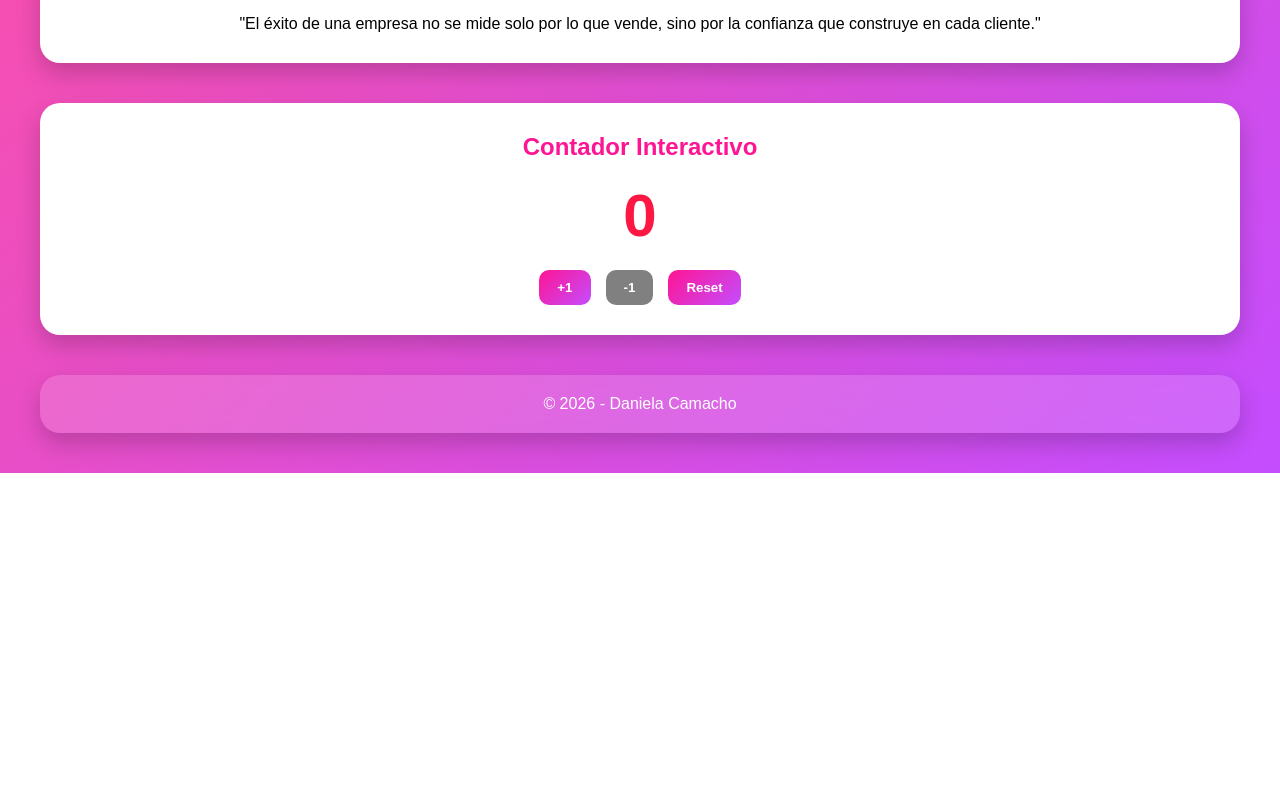
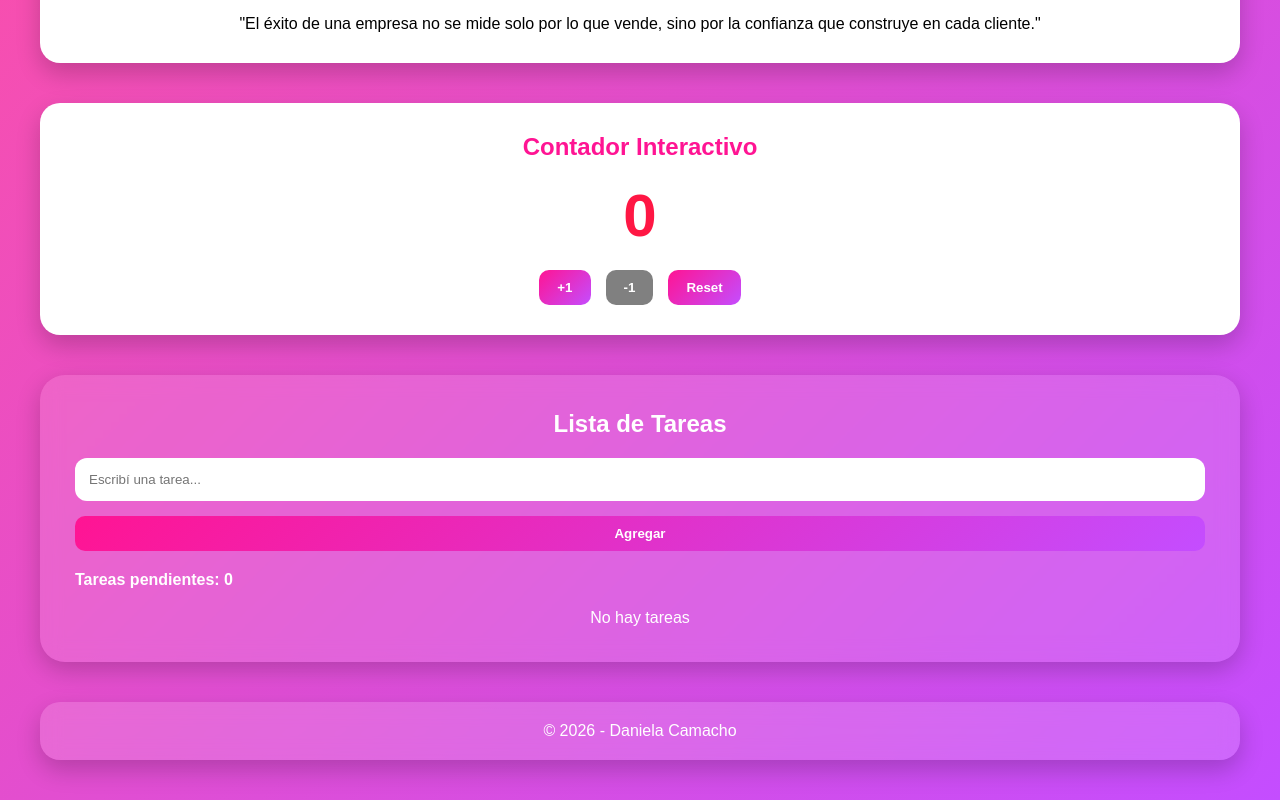
Before and after one commit to daniicamacho27/tp6-react, a React (Vite) app: page / in a window 1280 px wide. Shown: the part 338-1138 px from the top of the page. Before the commit the page ends 811 px from the top, so only its background shows below. Built offline with nearby package versions, Linux system fonts and the light colour scheme.

Commit message:
Mejore los estilos de todo el proyecto, agregando mas opciones

```diff
--- a/src/App.jsx
+++ b/src/App.jsx
@@ -6,6 +6,7 @@ import Footer from "./components/Footer";
 import Contador from "./components/Contador";
 import ContactForm from "./components/ContactForm";
 import ProductList from "./components/ProductList";
+import TodoApp from "./components/TodoApp";
 
 function App() {
 
@@ -38,6 +39,8 @@ function App() {
 
       <Contador />
 
+      <TodoApp />
+
       <Footer />
 
     </div>
--- a/src/components/TodoApp.jsx
+++ b/src/components/TodoApp.jsx
@@ -0,0 +1,121 @@
+import { useState } from "react";
+
+function TodoApp() {
+
+  const [tarea, setTarea] = useState("");
+
+  const [tareas, setTareas] = useState([]);
+
+  const agregarTarea = (e) => {
+    e.preventDefault();
+
+    if (tarea.trim() === "") return;
+
+    const nuevaTarea = {
+      id: Date.now(),
+      texto: tarea,
+      completada: false
+    };
+
+    setTareas([...tareas, nuevaTarea]);
+
+    setTarea("");
+  };
+
+  const toggleTarea = (id) => {
+
+    const nuevasTareas = tareas.map((t) =>
+      t.id === id
+        ? { ...t, completada: !t.completada }
+        : t
+    );
+
+    setTareas(nuevasTareas);
+  };
+
+  const eliminarTarea = (id) => {
+
+    const nuevasTareas = tareas.filter(
+      (t) => t.id !== id
+    );
+
+    setTareas(nuevasTareas);
+  };
+
+  const pendientes = tareas.filter(
+    (t) => !t.completada
+  ).length;
+
+  return (
+    <div className="todo-container">
+
+      <h2>Lista de Tareas</h2>
+
+      <form onSubmit={agregarTarea} className="todo-form">
+
+        <input
+          type="text"
+          placeholder="Escribí una tarea..."
+          value={tarea}
+          onChange={(e) => setTarea(e.target.value)}
+        />
+
+        <button type="submit">
+          Agregar
+        </button>
+
+      </form>
+
+      <p className="pendientes">
+        Tareas pendientes: {pendientes}
+      </p>
+
+      {tareas.length === 0 ? (
+        <p className="sin-tareas">
+          No hay tareas
+        </p>
+      ) : (
+        <ul className="lista-tareas">
+
+          {tareas.map((t) => (
+            <li key={t.id} className="tarea-item">
+
+              <span
+                className={
+                  t.completada
+                    ? "completada"
+                    : ""
+                }
+              >
+                {t.texto}
+              </span>
+
+              <div className="acciones">
+
+                <button
+                  onClick={() => toggleTarea(t.id)}
+                >
+                  {t.completada
+                    ? "Desmarcar"
+                    : "Completar"}
+                </button>
+
+                <button
+                  onClick={() => eliminarTarea(t.id)}
+                >
+                  Eliminar
+                </button>
+
+              </div>
+
+            </li>
+          ))}
+
+        </ul>
+      )}
+
+    </div>
+  );
+}
+
+export default TodoApp;
--- a/src/styles/global.css
+++ b/src/styles/global.css
@@ -1,3 +1,12 @@
+:root{
+  --rosa: #ff1493;
+  --fuxia: #c44dff;
+  --blanco: #ffffff;
+  --gris: #555;
+  --sombra: 0 10px 25px rgba(0,0,0,0.2);
+  --radius: 20px;
+}
+
 *{
   margin: 0;
   padding: 0;
@@ -15,7 +24,6 @@ body{
   max-width: 1200px;
   margin: auto;
 }
-
 
 .header{
   background: rgba(255,255,255,0.15);
@@ -61,7 +69,6 @@ nav li:hover{
   color: #ffd1ec;
 }
 
-
 .cards-container{
   display: grid;
   grid-template-columns: repeat(auto-fit,minmax(250px,1fr));
@@ -74,11 +81,12 @@ nav li:hover{
   border-radius: 20px;
   overflow: hidden;
   box-shadow: 0 10px 25px rgba(0,0,0,0.2);
-  transition: 0.3s;
+  transition: all 0.3s ease;
 }
 
 .card:hover{
   transform: translateY(-10px);
+  box-shadow: 0 15px 35px rgba(0,0,0,0.3);
 }
 
 .card-img{
@@ -106,7 +114,6 @@ nav li:hover{
   margin-bottom: 15px;
 }
 
-
 button{
   background: linear-gradient(135deg,#ff1493,#c44dff);
   color: white;
@@ -122,7 +129,6 @@ button:hover{
   transform: scale(1.05);
   opacity: 0.9;
 }
-
 
 .contador{
   background: white;
@@ -220,6 +226,14 @@ form{
   height: 120px;
 }
 
+.form-group input:focus,
+.form-group textarea:focus,
+.todo-form input:focus,
+.filtros select:focus{
+  border: 2px solid var(--rosa);
+  box-shadow: 0 0 10px rgba(255,20,147,0.5);
+}
+
 .form-btn{
   width: 100%;
   background: linear-gradient(135deg, #ff1493, #c44dff);
@@ -297,3 +311,69 @@ form{
   margin-top: 30px;
   font-size: 32px;
 }
+.todo-container{
+  background: rgba(255,255,255,0.12);
+  backdrop-filter: blur(10px);
+  padding: 35px;
+  border-radius: 25px;
+  margin-top: 40px;
+  margin-bottom: 40px;
+  box-shadow: 0 8px 25px rgba(0,0,0,0.2);
+}
+
+.todo-container h2{
+  color: white;
+  text-align: center;
+  margin-bottom: 20px;
+}
+
+.todo-form{
+  display: flex;
+  gap: 15px;
+  margin-bottom: 20px;
+}
+
+.todo-form input{
+  flex: 1;
+  padding: 14px;
+  border: none;
+  border-radius: 12px;
+  outline: none;
+}
+
+.pendientes{
+  color: white;
+  margin-bottom: 20px;
+  font-weight: bold;
+}
+
+.sin-tareas{
+  color: white;
+  text-align: center;
+}
+
+.lista-tareas{
+  list-style: none;
+}
+
+.tarea-item{
+  background: rgba(255,255,255,0.15);
+  padding: 15px;
+  border-radius: 15px;
+  margin-bottom: 15px;
+
+  display: flex;
+  justify-content: space-between;
+  align-items: center;
+}
+
+.completada{
+  text-decoration: line-through;
+  opacity: 0.6;
+  color: #dcdcdc;
+}
+
+.acciones{
+  display: flex;
+  gap: 10px;
+}
```
